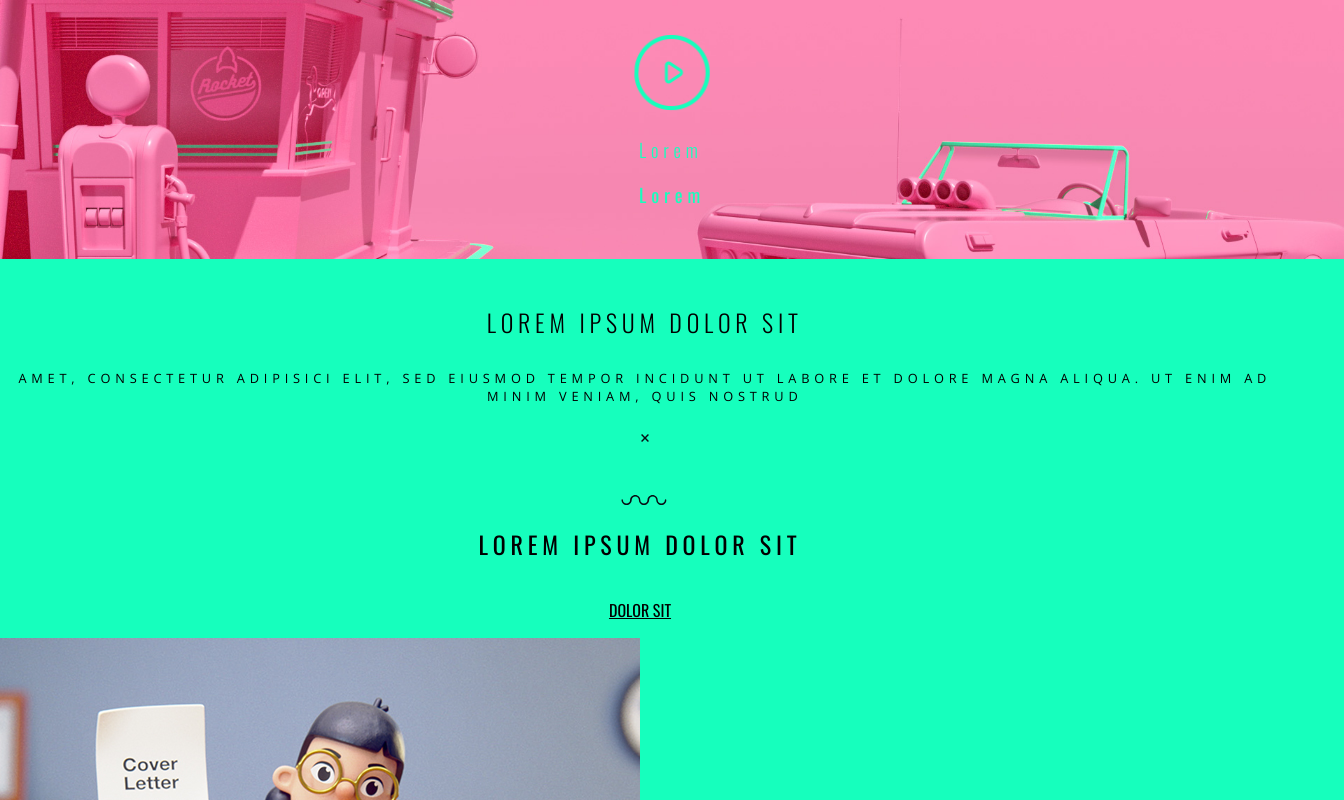
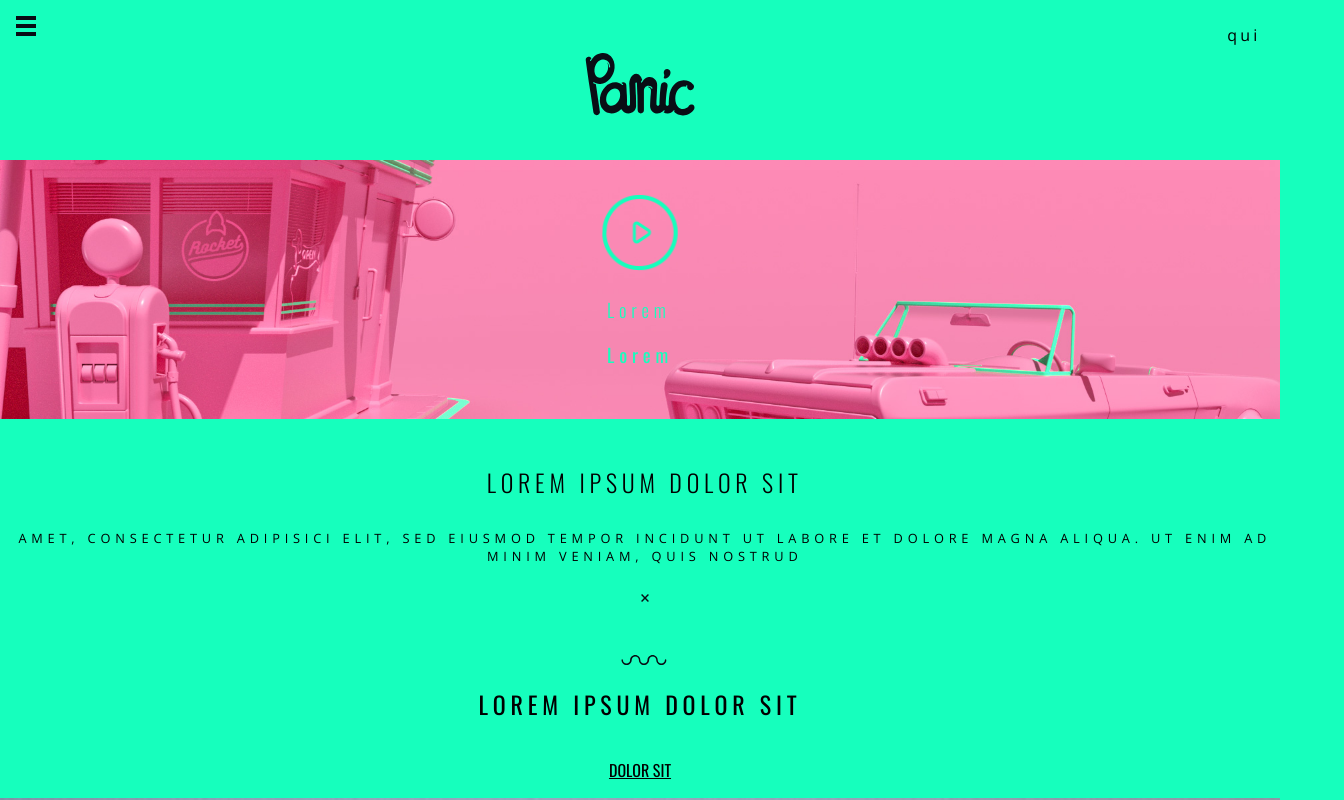
Before and after one commit to SaraCarreras/202204-W3-Jon-Sara, a website: page pages/home.html in a window 1280 px wide. Shown: the top 800 px of the page, 1344 px wide, since content can reach past the window. Drawn offline with nearby package versions, Linux system fonts and the light colour scheme.

Commit message:
header structure

```diff
--- a/pages/home.html
+++ b/pages/home.html
@@ -9,16 +9,29 @@
         <link
         href="https://fonts.googleapis.com/css2?family=Open+Sans:wght@300&family=Oswald:wght@300;400&display=swap"
     </head>
-    <body>
-        <header>
-            <nav class="desktop-nav"></nav>
-            <nav class="mobile-nav">
-                <div class="mobile-nav__burguer-menu"></div>
-                <div class="mobile-nav__panic-logo"></div>
-                <div class="mobile-nav___currentpage"></div>
+    <body class="body">
+        <header class="header">
+            <nav class="header desktop-nav"></nav>
+            <nav class="header mobile-nav">
+                <div class="header mobile-nav__BC">
+                    <div class="header mobile-nav__BC__burguermenu">
+                    <img
+                        src="/images/icons/icon-hamburger.svg"
+                        alt="icon of a menu"
+                        />
+                    </div>
+                    <p class="header mobile-nav___BC__currentpage">qui</p>
+                </div>
+
+                <div class="header mobile-nav__panic-logo">
+                    <img src="/images/logo.svg" alt="logo which says Panic" />
+                </div>
+
+
+                </div>
             </nav>
         </header>
-        <main>
+        <main class="main">
             <div class="video-section">
                 <div class="video-section__play-button">
                     <img src="/images/media/play.png" alt="play button" />
@@ -62,6 +75,7 @@
                     class="images-section__image1"
                     src="/images/media/home1-works5.jpg"
                     alt="image of a play dough girl holding a white paper witch says 'Cover Letter'"
+                    style="width:100%;height:100%;"
                 />
                 <h3 class="images-section__title-image1">
                     Lorem ipsum dolor sit amet,
@@ -70,6 +84,7 @@
                     class="images-section__image2"
                     src="/images/media/home2-works9.jpg"
                     alt="image of a play dough made pizza's restaurant from the inside"
+                    style="width:100%;height:100%;"
                 />
                 <h3 class="images-section__title-image2">
                     Lorem ipsum dolor sit amet, consectetur
@@ -79,6 +94,7 @@
                     src="/images/media/home3-works3.jpg"
                     alt="cartoon of a woman walking through the street watching her mobile in front of an
                     advertising panel"
+                    style="width:100%;height:100%;"
                 />
                 <h4 class="images-section__title-image3">Lorem ipsum</h4>
             </div>
--- a/scss/home.scss
+++ b/scss/home.scss
@@ -1,7 +1,56 @@
 @use "variables/variables";
 
+.body {
+    width: auto;
+    margin: 0%;
+}
+.header {
+    height: 10rem;
+    width: auto;
+}
+.main {
+    width: auto;
+}
+.desktop-nav {
+    display: none;
+}
+
+.mobile-nav {
+    width: auto;
+}
+
+.mobile-nav__BC {
+    width: 100%;
+    height: 30%;
+    display: flex;
+    flex-direction: row;
+    justify-content: space-between;
+    margin: 0rem;
+}
+
+.mobile-nav__BC__burguermenu {
+    width: 1.5rem;
+    height: 1.5rem;
+    margin: 1rem;
+}
+
+.mobile-nav___BC__currentpage {
+    max-height: 1.6rem;
+    max-width: 2rem;
+    margin-top: 1.5rem;
+    margin-right: 1.3rem;
+    letter-spacing: 0.2rem;
+}
+
+.mobile-nav__panic-logo {
+    height: 4.5rem;
+    width: 100%;
+    display: flex;
+    justify-content: center;
+}
+
 .video-section {
-    width: 100%;
+    width: auto;
     display: grid;
     place-items: center;
     padding: 2rem;
@@ -87,13 +136,18 @@
 .images-section__title-image1,
 .images-section__title-image2,
 .images-section__title-image3 {
+    object-fit: cover;
+}
+
+.images-section__title-image1,
+.images-section__title-image2,
+.images-section__title-image3 {
     font-family: variables.$font-oswald;
     font-weight: 200;
     letter-spacing: 0.2rem;
     text-align: center;
     line-height: 0;
     display: flex;
-
     justify-content: center;
     flex-direction: column;
     padding-bottom: 4rem;
```
Also changed, not shown: css/home.css, 1 other file.
